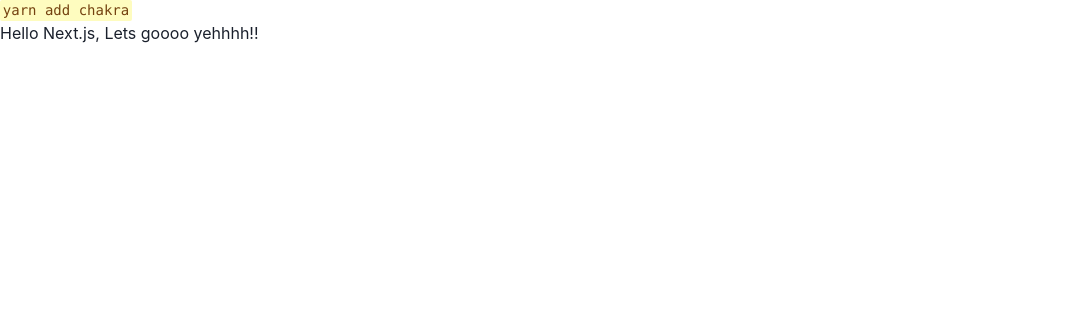
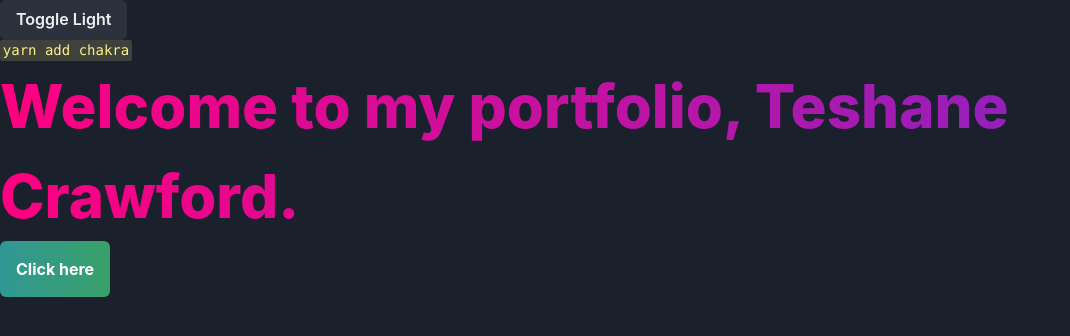
Before and after one commit to TeshaneCrawford/t.crawford, a Next.js app: page / in a window 1280 px wide. Shown: the top 336 px of the page, without its empty margins (0-1070 px from the left). Built offline with nearby package versions, Linux system fonts and the light colour scheme.

Commit message:
First exploration of dark mode, gradient in chakra

```diff
--- a/components/Code/index.tsx
+++ b/components/Code/index.tsx
@@ -1,14 +1,15 @@
 import React from 'react'
 import { Code, Stack } from '@chakra-ui/react'
 
-
 const index = () => {
     return (
-        <div>
-            <Stack direction='row'>
-                <Code colorScheme='yellow' children='yarn add chakra' />
-            </Stack>
-        </div>
+        <>
+            <div>
+                <Stack direction='row'>
+                    <Code colorScheme='yellow' children='yarn add chakra' />
+                </Stack>
+            </div>
+        </>
     )
 }
 
--- /dev/null
+++ b/components/Toggle/index.tsx
@@ -0,0 +1,15 @@
+import { Button, useColorMode } from '@chakra-ui/react'
+import React from 'react'
+
+const Toggle = () => {
+    const { colorMode, toggleColorMode } = useColorMode()
+    return (
+        <header>
+            <Button onClick={toggleColorMode}>
+                Toggle {colorMode === 'light' ? 'Dark' : 'Light'}
+            </Button>
+        </header>
+    )
+}
+
+export default Toggle
--- a/package.json
+++ b/package.json
@@ -18,7 +18,8 @@
     "next": "12.2.3",
     "react": "18.2.0",
     "react-dom": "18.2.0",
-    "react-icons": "^4.4.0"
+    "react-icons": "^4.4.0",
+    "react-useanimations": "^2.0.8"
   },
   "devDependencies": {
     "@types/node": "18.6.3",
--- a/pages/index.tsx
+++ b/pages/index.tsx
@@ -1,15 +1,42 @@
 import type { NextPage } from 'next'
 import { useRouter } from 'next/router'
 import Code from '../components/Code'
+import Animation from '../shared/util/service/Animation'
+import { Text, Box } from '@chakra-ui/react'
+import Toggle from '../components/Toggle'
 
 const Home: NextPage = () => {
   return (
     <>
       <main>
+        <Toggle />
         <Code />
-        <h1>
-          Hello Next.js, Lets goooo yehhhh!!
-        </h1>
+        <Animation />
+        <div>
+          <Text
+            bgGradient='linear(to-l, #7928CA, #FF0080)'
+            bgClip='text'
+            fontSize='6xl'
+            fontWeight='extrabold'
+          >
+            Welcome to my portfolio, Teshane Crawford.
+          </Text>
+        </div>
+        <div>
+          <Box
+            as='button'
+            p={4}
+            color='white'
+            fontWeight='bold'
+            borderRadius='md'
+            bgGradient='linear(to-r, teal.500, green.500)'
+            _hover={{
+              bgGradient: 'linear(to-r, red.500, yellow.500)',
+            }}
+          >
+            Click here
+          </Box>
+        </div>
       </main>
     </>
   )
--- a/shared/util/Theme/index.ts
+++ b/shared/util/Theme/index.ts
@@ -3,15 +3,16 @@ import { extendTheme, type ThemeConfig } from "@chakra-ui/react";
 
 const config: ThemeConfig = {
   initialColorMode: "dark",
-  useSystemColorMode: false,
+  useSystemColorMode: true,
 };
 
 const theme = extendTheme({
+  config,
   colors:{
     brand:{
-      100:"#f7fafc",
+      100:"hsla(210, 17%, 98%, 1)",
       // ...
-      900: "#1a202c"
+      900: "hsla(210, 11%, 15%, 1)"
     }
   }
 })
--- /dev/null
+++ b/shared/util/service/Animation/index.tsx
@@ -0,0 +1,14 @@
+import React from 'react'
+import UseAnimations from 'react-useanimations'
+
+type Props = {};
+
+const Animation: React.FunctionComponent<Props> = ({ }) => {
+    return (
+        <React.Fragment>
+            {/* <UseAnimations animationKey="github" />; */}
+        </React.Fragment>
+    )
+}
+
+export default Animation
--- a/styles/shared/scss/blue_s.scss
+++ b/styles/shared/scss/blue_s.scss
@@ -1,18 +1,18 @@
 /* Coolors Exported Palette - https://coolors.co/03045e-0077b6-00b4d8-90e0ef-caf0f8 */
 
 /* CSS HEX */
---midnight-blue: #03045eff;
---star-command-blue: #0077b6ff;
---pacific-blue: #00b4d8ff;
---middle-blue: #90e0efff;
---light-cyan: #caf0f8ff;
+// --midnight-blue: #03045eff;
+// --star-command-blue: #0077b6ff;
+// --pacific-blue: #00b4d8ff;
+// --middle-blue: #90e0efff;
+// --light-cyan: #caf0f8ff;
 
 /* CSS HSL */
---midnight-blue: hsla(239, 94%, 19%, 1);
---star-command-blue: hsla(201, 100%, 36%, 1);
---pacific-blue: hsla(190, 100%, 42%, 1);
---middle-blue: hsla(189, 75%, 75%, 1);
---light-cyan: hsla(190, 77%, 88%, 1);
+// --midnight-blue: hsla(239, 94%, 19%, 1);
+// --star-command-blue: hsla(201, 100%, 36%, 1);
+// --pacific-blue: hsla(190, 100%, 42%, 1);
+// --middle-blue: hsla(189, 75%, 75%, 1);
+// --light-cyan: hsla(190, 77%, 88%, 1);
 
 /* SCSS HEX */
 $midnight-blue: #03045eff;
--- a/styles/shared/scss/grey.scss
+++ b/styles/shared/scss/grey.scss
@@ -1,26 +1,26 @@
 /* Coolors Exported Palette - https://coolors.co/f8f9fa-e9ecef-dee2e6-ced4da-adb5bd-6c757d-495057-343a40-212529 */
 
 /* CSS HEX */
---cultured: #f8f9faff;
---cultured-2: #e9ecefff;
---gainsboro: #dee2e6ff;
---light-gray: #ced4daff;
---cadet-blue-crayola: #adb5bdff;
---sonic-silver: #6c757dff;
---davys-grey: #495057ff;
---onyx: #343a40ff;
---eerie-black: #212529ff;
+// --cultured: #f8f9faff;
+// --cultured-2: #e9ecefff;
+// --gainsboro: #dee2e6ff;
+// --light-gray: #ced4daff;
+// --cadet-blue-crayola: #adb5bdff;
+// --sonic-silver: #6c757dff;
+// --davys-grey: #495057ff;
+// --onyx: #343a40ff;
+// --eerie-black: #212529ff;
 
 /* CSS HSL */
---cultured: hsla(210, 17%, 98%, 1);
---cultured-2: hsla(210, 16%, 93%, 1);
---gainsboro: hsla(210, 14%, 89%, 1);
---light-gray: hsla(210, 14%, 83%, 1);
---cadet-blue-crayola: hsla(210, 11%, 71%, 1);
---sonic-silver: hsla(208, 7%, 46%, 1);
---davys-grey: hsla(210, 9%, 31%, 1);
---onyx: hsla(210, 10%, 23%, 1);
---eerie-black: hsla(210, 11%, 15%, 1);
+// --cultured: hsla(210, 17%, 98%, 1);
+// --cultured-2: hsla(210, 16%, 93%, 1);
+// --gainsboro: hsla(210, 14%, 89%, 1);
+// --light-gray: hsla(210, 14%, 83%, 1);
+// --cadet-blue-crayola: hsla(210, 11%, 71%, 1);
+// --sonic-silver: hsla(208, 7%, 46%, 1);
+// --davys-grey: hsla(210, 9%, 31%, 1);
+// --onyx: hsla(210, 10%, 23%, 1);
+// --eerie-black: hsla(210, 11%, 15%, 1);
 
 /* SCSS HEX */
 $cultured: #f8f9faff;
--- a/styles/shared/scss/oxford.scss
+++ b/styles/shared/scss/oxford.scss
@@ -1,18 +1,18 @@
 /* Coolors Exported Palette - https://coolors.co/000022-001242-0094c6-005e7c-040f16 */
 
 /* CSS HEX */
---oxford-blue: #000022ff;
---oxford-blue-2: #001242ff;
---blue-ncs: #0094c6ff;
---blue-sapphire: #005e7cff;
---rich-black-fogra-29: #040f16ff;
+// --oxford-blue: #000022ff;
+// --oxford-blue-2: #001242ff;
+// --blue-ncs: #0094c6ff;
+// --blue-sapphire: #005e7cff;
+// --rich-black-fogra-29: #040f16ff;
 
 /* CSS HSL */
---oxford-blue: hsla(240, 100%, 7%, 1);
---oxford-blue-2: hsla(224, 100%, 13%, 1);
---blue-ncs: hsla(195, 100%, 39%, 1);
---blue-sapphire: hsla(195, 100%, 24%, 1);
---rich-black-fogra-29: hsla(203, 69%, 5%, 1);
+// --oxford-blue: hsla(240, 100%, 7%, 1);
+// --oxford-blue-2: hsla(224, 100%, 13%, 1);
+// --blue-ncs: hsla(195, 100%, 39%, 1);
+// --blue-sapphire: hsla(195, 100%, 24%, 1);
+// --rich-black-fogra-29: hsla(203, 69%, 5%, 1);
 
 /* SCSS HEX */
 $oxford-blue: #000022ff;
--- a/styles/shared/scss/purple.scss
+++ b/styles/shared/scss/purple.scss
@@ -1,12 +1,12 @@
 /* Coolors Exported Palette - https://coolors.co/3a015c-11001c */
 
 /* CSS HEX */
---russian-violet: #3a015cff;
---xiketic: #11001cff;
+// --russian-violet: #3a015cff;
+// --xiketic: #11001cff;
 
 /* CSS HSL */
---russian-violet: hsla(278, 98%, 18%, 1);
---xiketic: hsla(276, 100%, 5%, 1);
+// --russian-violet: hsla(278, 98%, 18%, 1);
+// --xiketic: hsla(276, 100%, 5%, 1);
 
 /* SCSS HEX */
 $russian-violet: #3a015cff;
```
Also changed, not shown: 1 other file (tests, documents, lock files or other folders).
